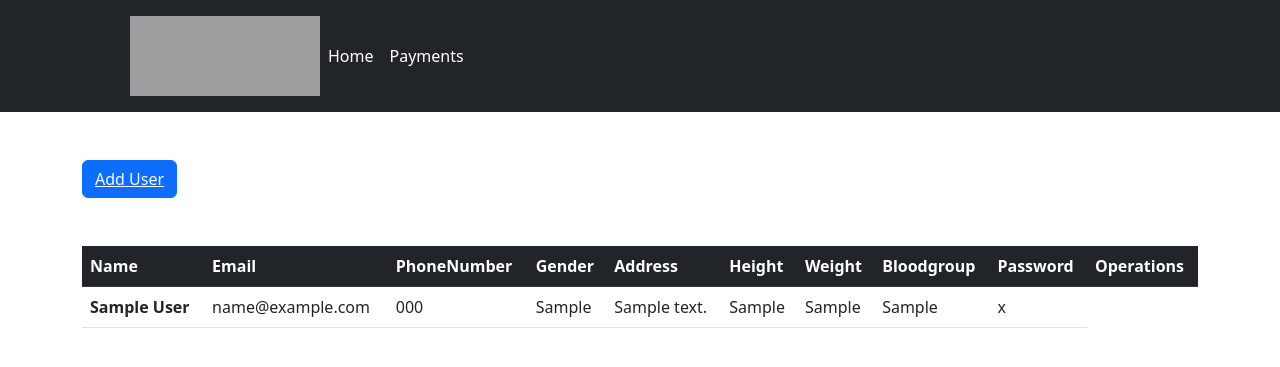
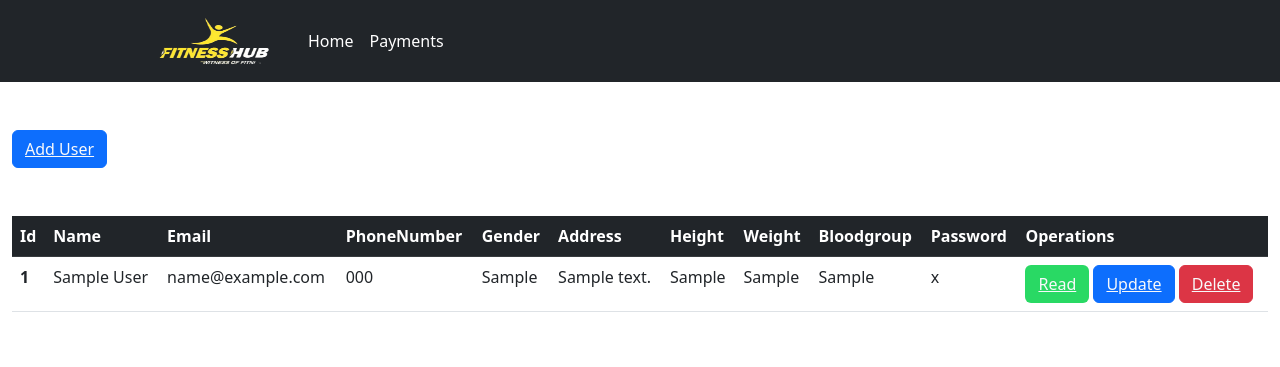
Before and after one commit to ayushkadbe/Gym-Membership-Website-with-CMS, a PHP site: page /admin.php in a window 1280 px wide. Shown: the top 367 px of the page. Run offline with PHP 8.4, Linux system fonts and the light colour scheme; tables that the repository leaves empty or names only in its code hold one stand-in row (values such as "Sample post"); grey boxes are pictures that could not be loaded.

Commit message:
Id Column

```diff
--- a/admin.php
+++ b/admin.php
@@ -12,6 +12,7 @@ include 'connect.php';
     <title>Admin</title>
     <link href="https://cdn.jsdelivr.net/npm/bootstrap@5.2.1/dist/css/bootstrap.min.css" rel="stylesheet" integrity="sha384-iYQeCzEYFbKjA/T2uDLTpkwGzCiq6soy8tYaI1GyVh/UjpbCx/TYkiZhlZB6+fzT" crossorigin="anonymous">
   </head>
+
 
   <body>
     <!--SCRIPT-->
@@ -28,12 +29,12 @@ include 'connect.php';
       <!--LOGO-->
       <div class="logo">
         <a href="index.html">
-          <img src="assets/img/flc_design2022052144225.png" alt="logo" width="190" height="80">
+          <img src="assets/image.png" alt="logo" width="170" height="50">
         </a>
       </div>
 
       <!--LIST-->
-      <ul class="nav col-12 col-lg-auto me-lg-auto mb-2 justify-content-center mb-md-0">
+      <ul class="nav py-7 col-12 col-lg-auto me-lg-auto mb-2 justify-content-center mb-md-0">
 
       <li><a href="admin.php" class="nav-link px-2 text-white">Home</a></li>
       <li><a href="#" class="nav-link px-2 text-white">Payments</a></li>
@@ -47,11 +48,12 @@ include 'connect.php';
 </header>
 
 <!--DATABASE MANAGER-->
-    <div class="container">
+    <div class="container-fluid pl-5 pr-5">
         <button class="btn btn-primary my-5"><a href="index.php" class="text-light">Add User</a></button>
         <table class="table">
   <thead>
     <tr class="table-dark">
+      <th scope="col">Id</th>
       <th scope="col">Name</th>
       <th scope="col">Email</th>
       <th scope="col">PhoneNumber</th>
@@ -80,6 +82,7 @@ include 'connect.php';
       while($row = $result->fetch_assoc()){
 
         //Data from Database
+        $id = $row['id'];
         $name = $row['name'];
         $email = $row['email'];
 		    $phone = $row['phone'];
@@ -93,7 +96,8 @@ include 'connect.php';
         //Data printed inside Table of AdminPanel
         echo '
         <tr>
-          <th scope="row">'.$name.'</th>
+          <th scope="row">'.$id.'</th>
+          <td>'.$name.'</td>
           <td>'.$email.'</td>
           <td>'.$phone.'</td>
           <td>'.$gender.'</td>
@@ -102,6 +106,11 @@ include 'connect.php';
           <td>'.$weight.'</td>
           <td>'.$bloodgroup.'</td>
           <td>'.$password.'</td>
+          <td>
+            <button class ="btn " style="background-color:#29d964"><a href="read.php" class= "text-light">Read</a></button>
+            <button class ="btn btn-primary"><a href="update.php" class= "text-light">Update</a></button>
+            <button class ="btn btn-danger"><a href="delete.php" class= "text-light">Delete</a></button>
+          </td>
         </tr>
         ';
       };
@@ -109,6 +118,7 @@ include 'connect.php';
 
 
     ?>
+
   </tbody>
 </table>
 </div>
--- a/insert.php
+++ b/create.php
@@ -1,10 +1,11 @@
+<!--CREATE: insert data into the Database-->
+
 <?php
 include 'connect.php'
 ?>
 
 <!DOCTYPE html>
 <html>
-
 <head>
 	<title>Thank You for submitting form.</title>
 </head>
@@ -27,6 +28,7 @@ include 'connect.php'
 </style>
 
 <body>
+
     <div class="container">
 		<?php
 
@@ -49,7 +51,7 @@ include 'connect.php'
 
 		// Performing insert query execution
 		// here our table name is college
-		$sql = "INSERT INTO users VALUES ('$name',
+		$sql = "INSERT INTO users(name, email, phone, gender, address, height, weight, bloodgroup, password) VALUES ('$name',
 			'$email','$phone', '$gender', '$address', '$height', '$weight', '$bloodgroup','$password')";
 
 
--- a/delete.php
+++ b/delete.php
@@ -0,0 +1 @@
+<!--DELETE: delete the data of the Database-->
--- a/index.php
+++ b/index.php
@@ -19,7 +19,7 @@
         </h1>
         <br>
 
-        <form action="insert.php" method= "post">
+        <form action="create.php" method= "post">
         <div class="mb-3">
              <label for="name" class="form-label">Name</label>
              <input type="text" class="form-control" name="name" id="name">
--- /dev/null
+++ b/read.php
@@ -0,0 +1 @@
+<!--READ: Fetch and Read data from the Database-->
--- a/update.php
+++ b/update.php
@@ -1,3 +1,5 @@
+<!--UPDATE: fetch and update data in the Database-->
+
 <!DOCTYPE html>
 <html lang="en">
 <head>
```
Also changed, not shown: assets/image.png (added), bg32.png (deleted).
